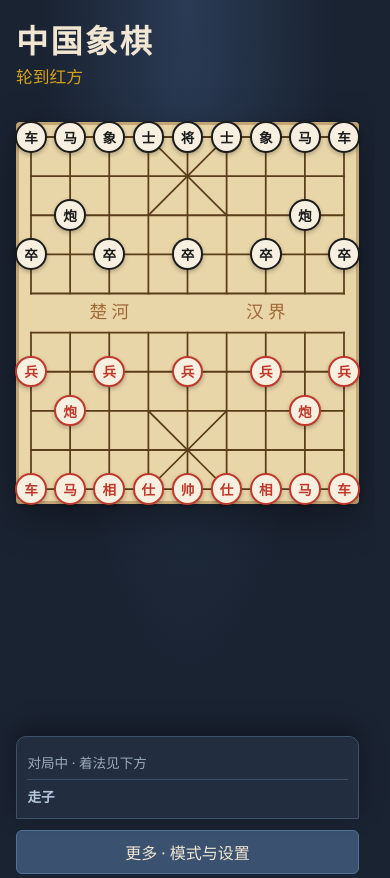
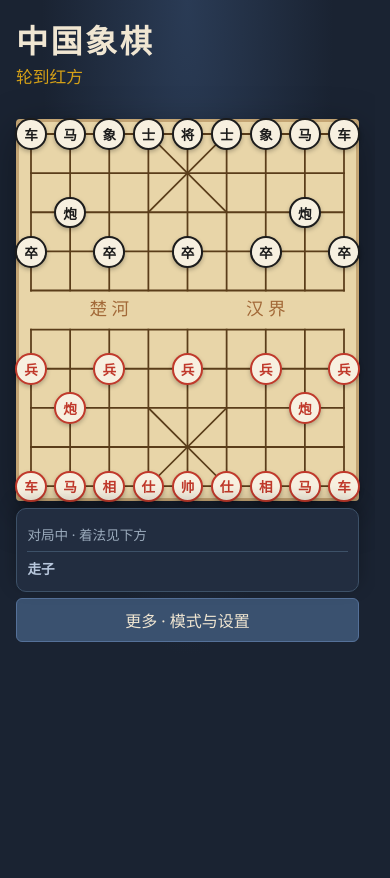
Before and after one commit to YanisJiang/ChineseChess, a React (Vite) app: page / in a window 390 px wide. After the commit the page ends 844 px from the top, so only its background shows below. Built offline with nearby package versions, Linux system fonts and the light colour scheme.

Commit message:
snapshot: tighten mobile portrait board-strip gap

```diff
--- a/src/App.css
+++ b/src/App.css
@@ -585,9 +585,8 @@ textarea {
     flex-direction: column;
     flex-wrap: nowrap;
     align-items: stretch;
-    gap: 0.65rem;
-    margin-top: 0.5rem;
-    min-height: calc(100dvh - 5.5rem);
+    gap: 0.4rem;
+    margin-top: 0.35rem;
     padding-bottom: 0.25rem;
   }
 
@@ -609,12 +608,12 @@ textarea {
     position: sticky;
     bottom: 0;
     z-index: 8;
-    margin-top: auto;
+    margin-top: 0;
     padding: 0.55rem 0.65rem calc(0.55rem + env(safe-area-inset-bottom, 0));
     background: color-mix(in srgb, var(--panel) 94%, #000);
     border: 1px solid #3d5168;
-    border-radius: 10px 10px 0 0;
-    box-shadow: 0 -8px 24px rgba(0, 0, 0, 0.35);
+    border-radius: 10px;
+    box-shadow: 0 -6px 18px rgba(0, 0, 0, 0.28);
     max-height: min(38vh, 280px);
     overflow: auto;
     -webkit-overflow-scrolling: touch;
```
